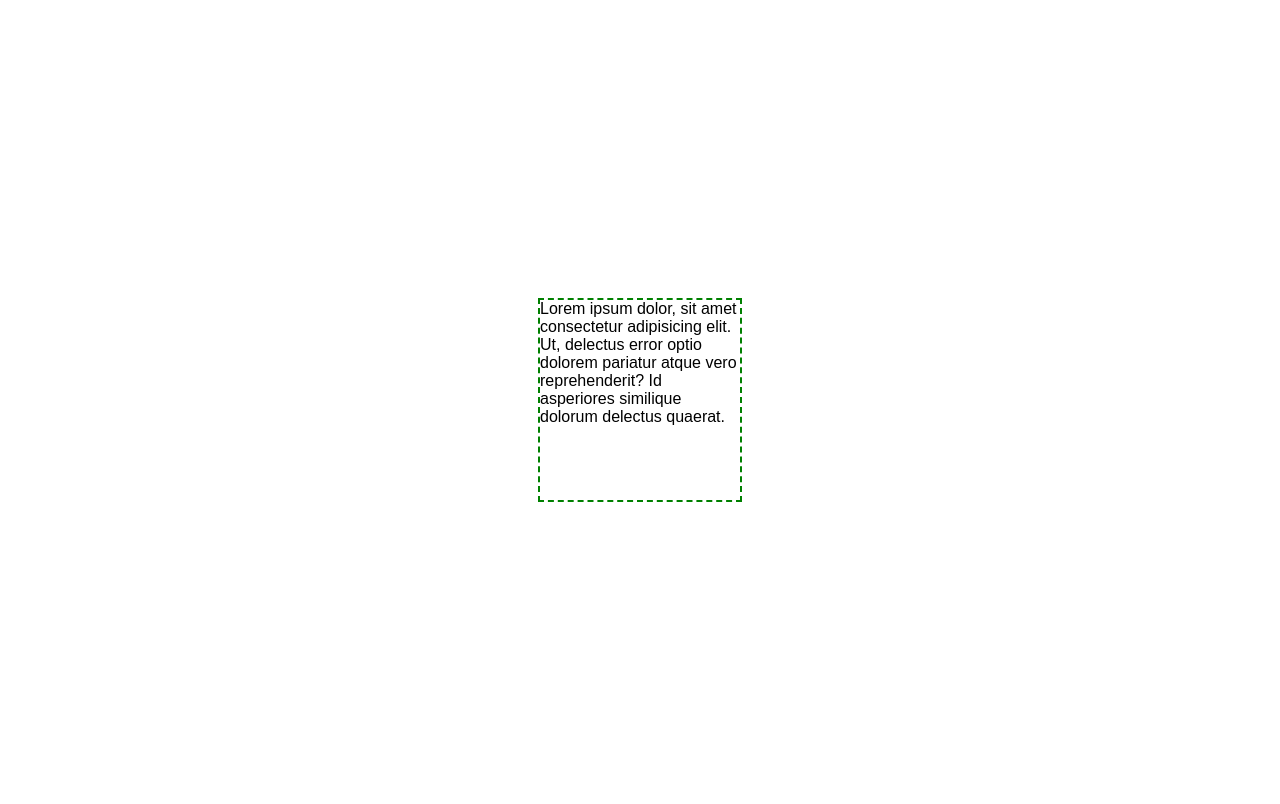
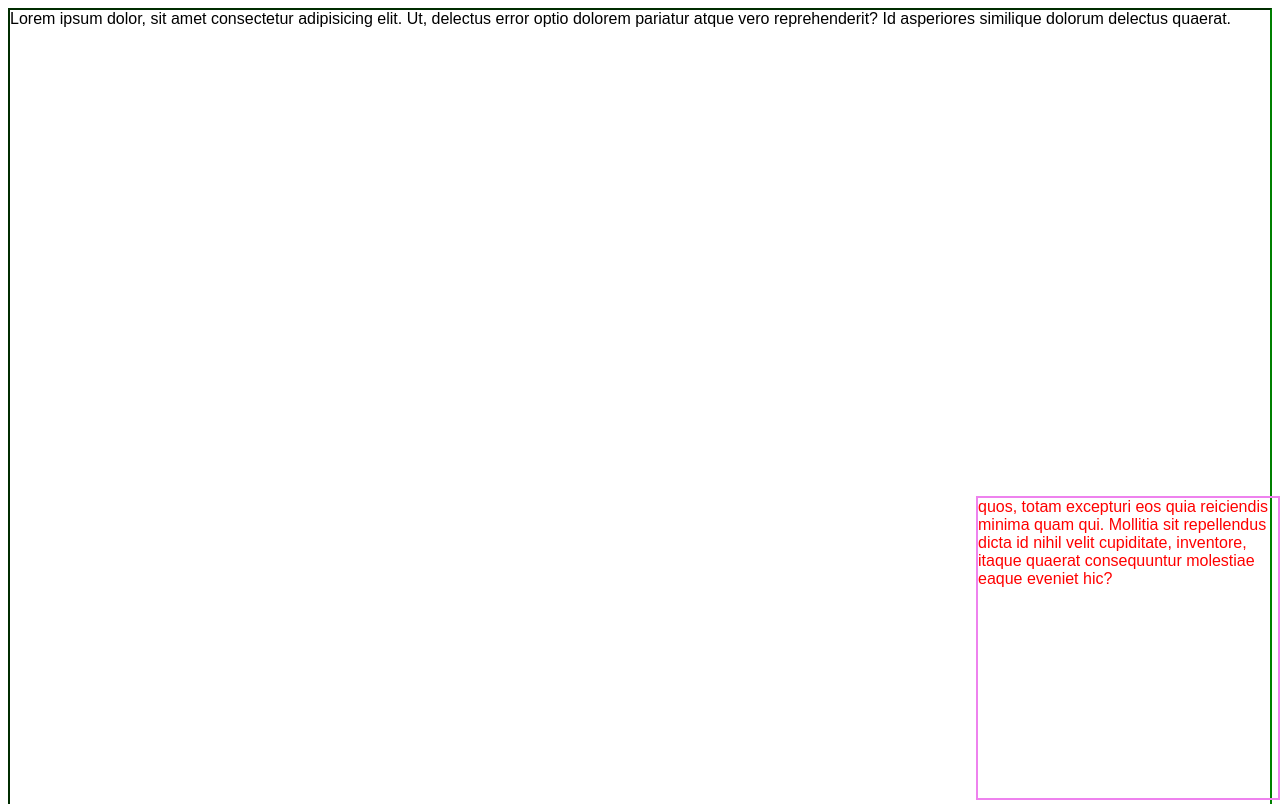
Before and after one commit to shuklabhisekh/DSA-, a plain HTML site: page 2D Array/int.html in a window 1280 px wide. Shown: the top 804 px of the page. Drawn offline with Linux system fonts and the light colour scheme.

Commit message:
adding box

```diff
--- a/2D Array/int.html
+++ b/2D Array/int.html
@@ -9,21 +9,21 @@
     <link rel="preconnect" href="https://fonts.gstatic.com" crossorigin />
   </head>
   <style>
-    * {
-      margin: 0;
-      padding: 0;
-    }
     .font {
       font-family: "M PLUS 2", sans-serif;
-      height: 200px;
       aspect-ratio: 1;
-      border: 2px dashed green;
-      position: absolute;
-      margin: auto;
+      border: 2px inset green;
+      /* position: fixed; */
+    }
+    .box1 {
+      color: red;
+      position: fixed;
+      height: 300px;
+      width: 300px;
+      border: 2px solid violet;
+      /* font-size: 34px; */
       bottom: 0px;
-      top: 0px;
       right: 0px;
-      left: 0px;
     }
   </style>
 
@@ -32,6 +32,11 @@
       Lorem ipsum dolor, sit amet consectetur adipisicing elit. Ut, delectus
       error optio dolorem pariatur atque vero reprehenderit? Id asperiores
       similique dolorum delectus quaerat.
+      <div class="box1">
+        quos, totam excepturi eos quia reiciendis minima quam qui. Mollitia sit
+        repellendus dicta id nihil velit cupiditate, inventore, itaque quaerat
+        consequuntur molestiae eaque eveniet hic?
+      </div>
     </div>
   </body>
 </html>
```
